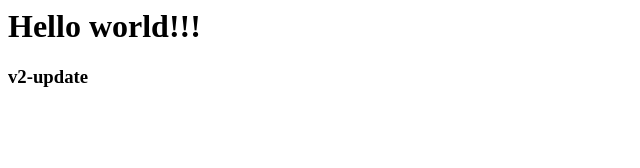
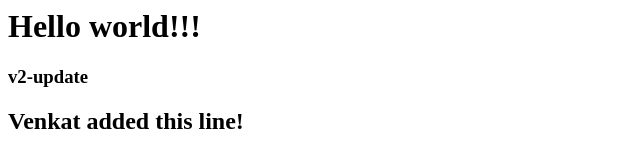
Before and after one commit to kumaRTX424/git-class-, a plain HTML site: page index.html in a window 1280 px wide. Shown: the whole page, without its empty margins (0-640 px from the left). Drawn offline with Linux system fonts and the light colour scheme.

Commit message:
Venkat added a line h2

```diff
--- a/index.html
+++ b/index.html
@@ -1,2 +1,3 @@
 <h1>Hello world!!!</h1>
 <h3>v2-update</h3>
+<h2>Venkat added this line!</h2></h3>
```
